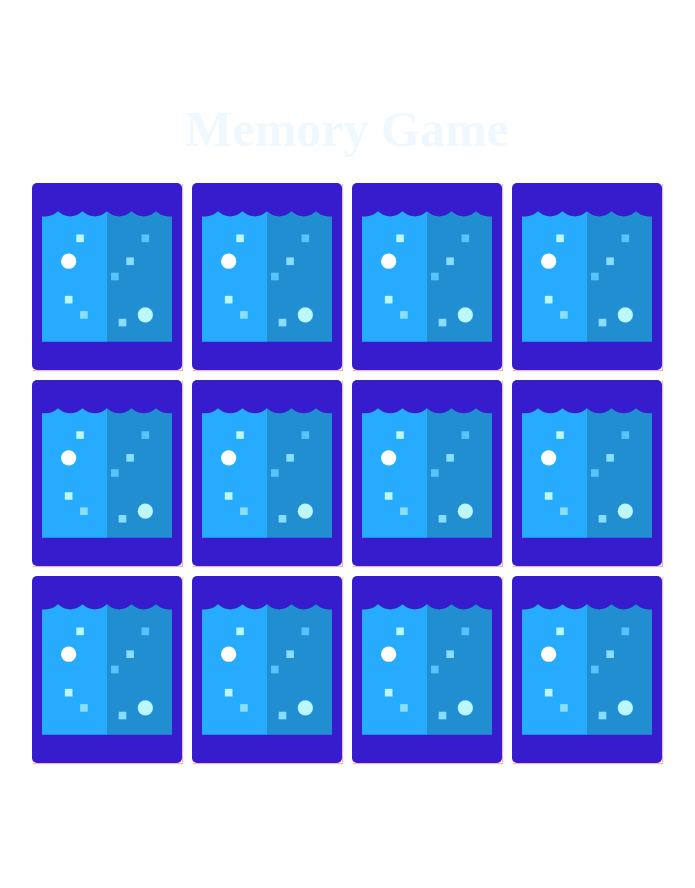
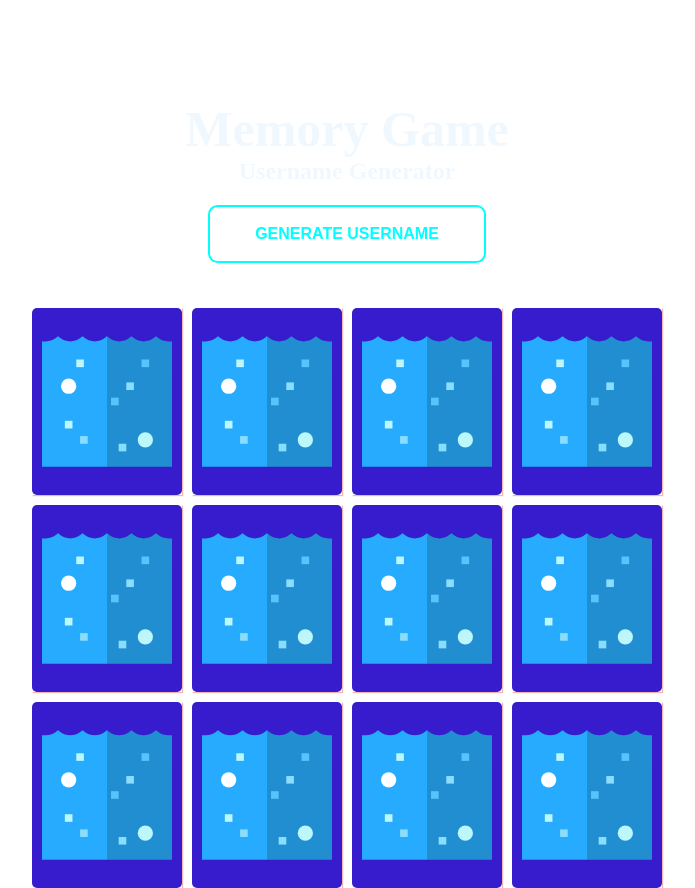
Before and after one commit to WojciechProkop/mirrored_w20borg, an Electron app: page index.html in a window 1280 px wide. Shown: the whole page, without its empty margins (293-988 px from the left). Before the commit the page ends 800 px from the top, so only its background shows below. Drawn offline with Linux system fonts and the light colour scheme.

Commit message:
Update index.html

```diff
--- a/index.html
+++ b/index.html
@@ -14,6 +14,13 @@
 <section class="memGame">
     <div id="header">
         <h1>Memory Game</h1>
+        <h2 id="nameplace">Username Generator</h2>
+        <div id="form">
+
+        <form class="form">
+            <button class="btn" type="button" id="gen-button" onclick="generate()">Generate Username</button>
+        </form>
+        </div>
     </div>
 
     <div class="memCard" data-name="atmosphere" data-isset="false">
```
